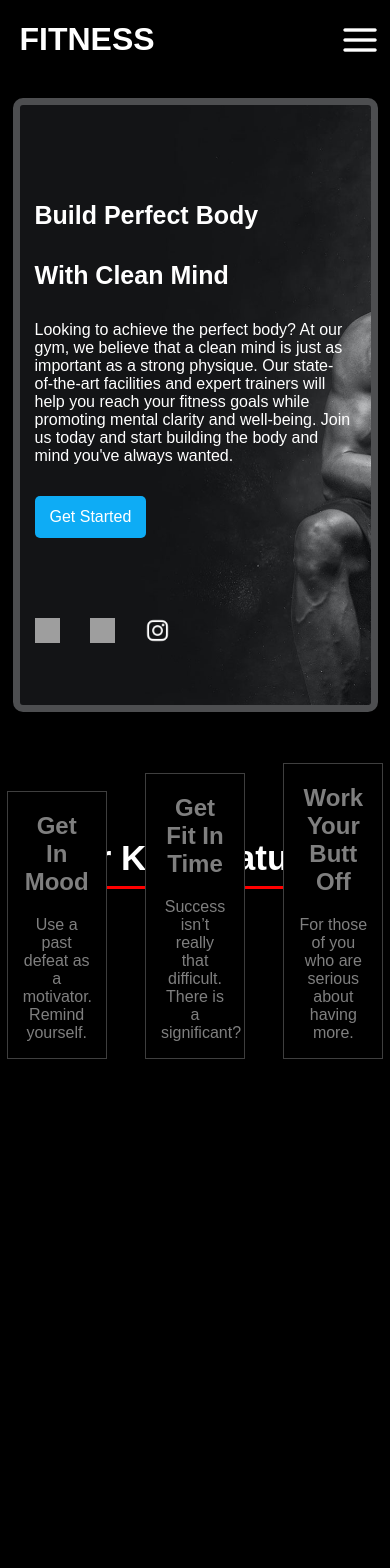
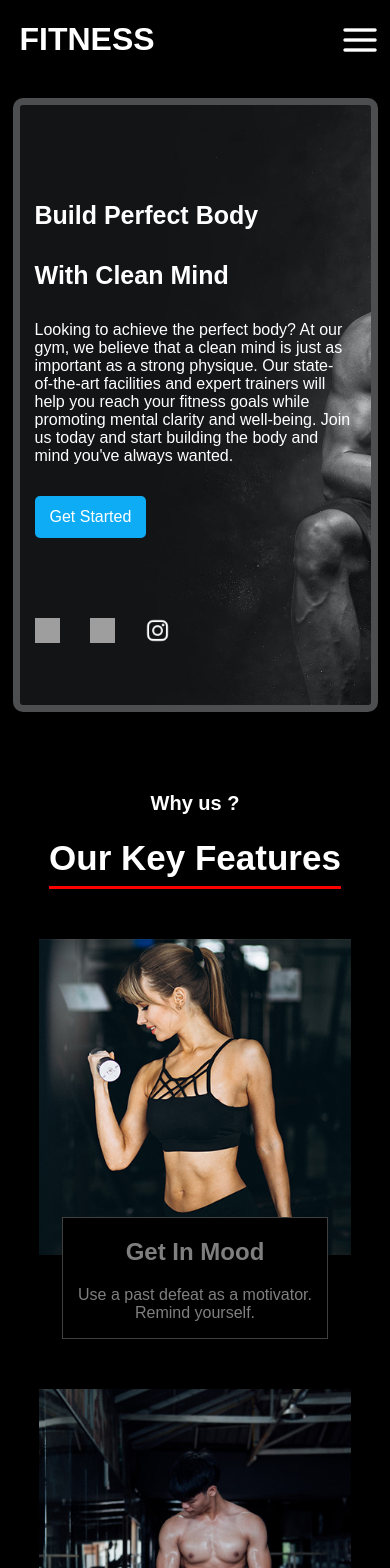
Before and after one commit to rasel-gannicus/Gym-Website-With-React-Firebase, a React (Create React App) app: page / in a window 390 px wide. Shown: the top 1568 px of the page. Before the commit the page ends 1059 px from the top, so only its background shows below. Built offline with nearby package versions, Linux system fonts and the light colour scheme; grey boxes are pictures that could not be loaded.

Commit message:
feature div created

```diff
--- a/src/Pages/Features/Features.css
+++ b/src/Pages/Features/Features.css
@@ -39,6 +39,7 @@
 
 .feature-single {
     position: relative;
+    z-index: 100;
 }
 
 .feature-single-details {
@@ -52,3 +53,30 @@
     bottom: -25%;
     background: black;
 }
+
+
+
+/*--------------------------------------------------------------------------
+For mobile:
+---------------------------------------------------------------------------*/
+@media only screen and (max-width:480px){
+    .feature-details {
+        display: flex;
+        flex-direction: column;
+        justify-content: center;
+        align-items: center;
+        row-gap: 130px;
+        text-align: center;
+        position: relative;
+    }
+}
+
+/*---------------------------------------------------
+For ipads, tablet:
+---------------------------------------------------*/
+@media only screen and (min-width:481px) and (max-width:768px) {}
+
+/*-----------------------------------------
+ For Small screen, laptop:
+-----------------------------------------*/
+@media only screen and (min-width:769px) and (max-width:1024px) {}
--- a/src/Pages/Header/Header.css
+++ b/src/Pages/Header/Header.css
@@ -16,6 +16,7 @@
     justify-content: space-between;
     align-items: center;
     margin: 5px 50px;
+    z-index: 99999;
 }
 .header-nav.sticky{
   position: fixed;
```
